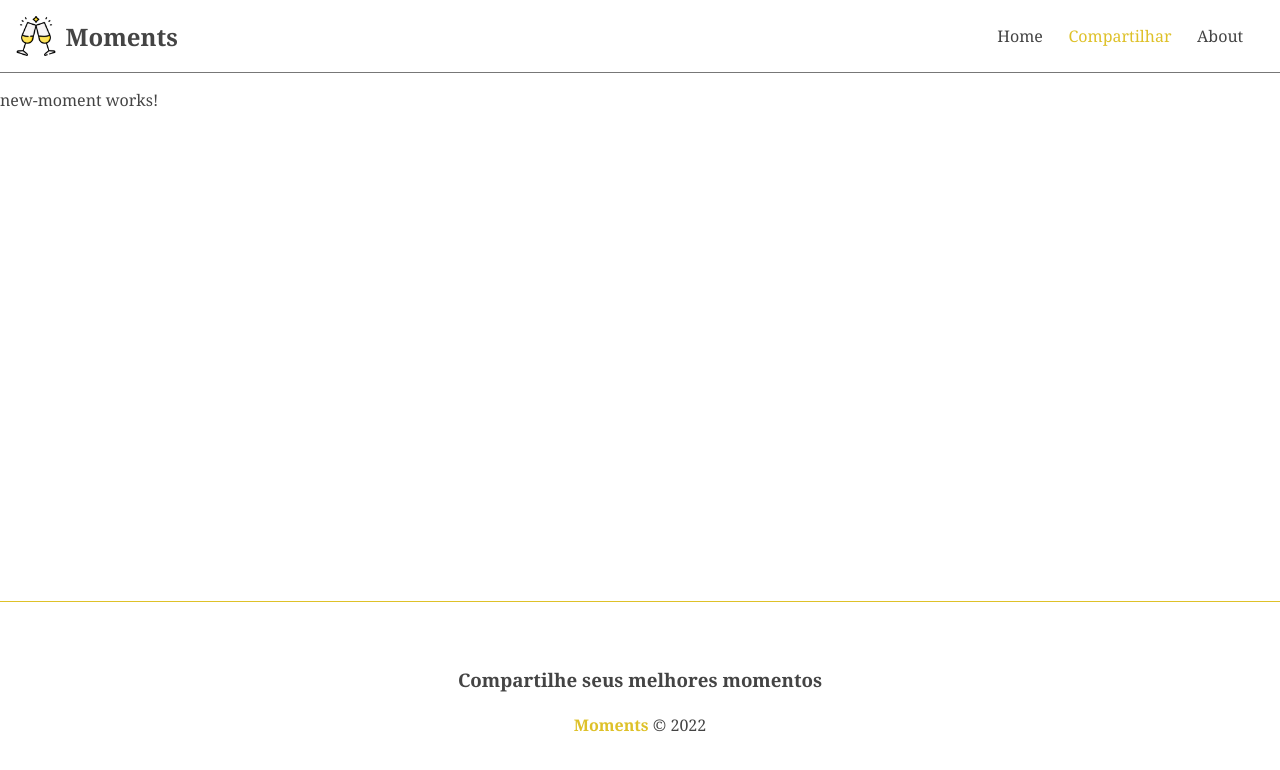
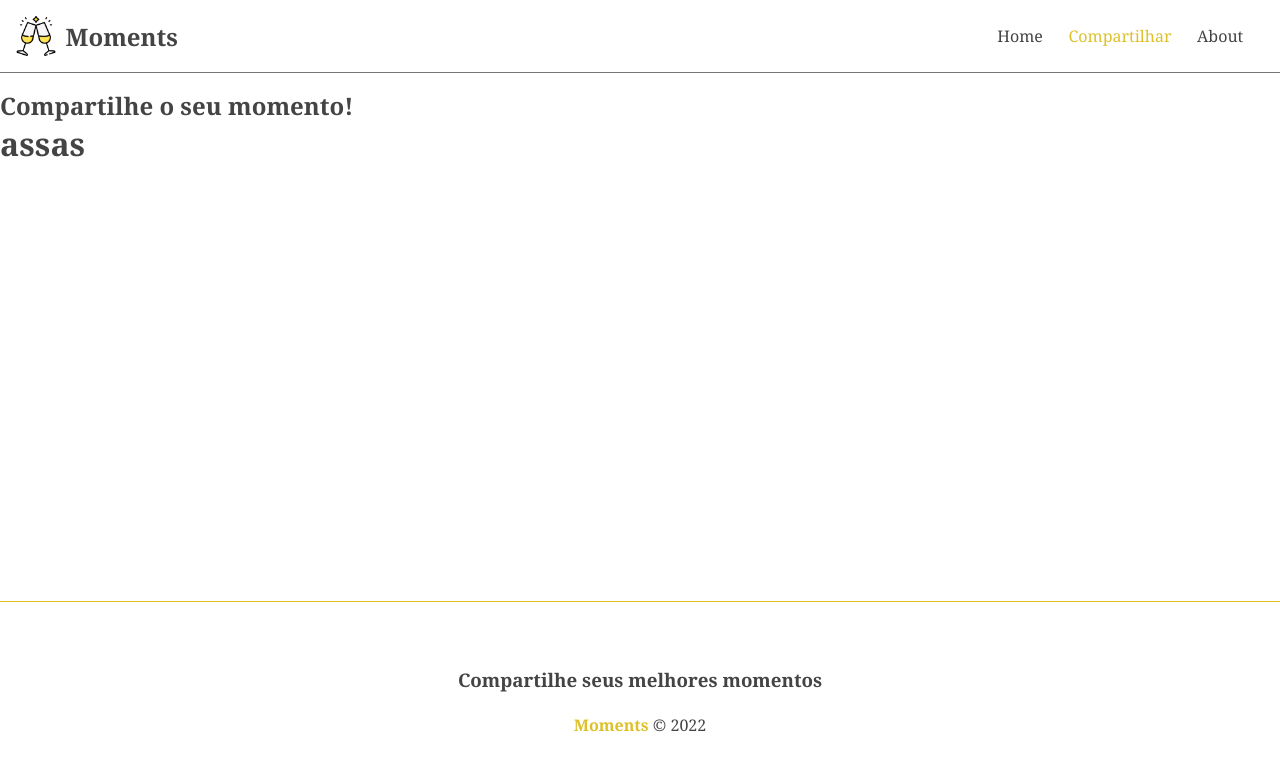
Before and after one commit to viniciusbls9/moments-angular, an Angular app: page /moments/new in a window 1280 px wide. Shown: the top 770 px of the page. Built offline with nearby package versions, Linux system fonts and the light colour scheme.

Commit message:
✨ feat: create moment form component

```diff
--- /dev/null
+++ b/src/app/components/moment-form/moment-form.component.html
@@ -0,0 +1 @@
+<h1>assas</h1>
--- /dev/null
+++ b/src/app/components/moment-form/moment-form.component.ts
@@ -0,0 +1,15 @@
+import { Component, OnInit } from '@angular/core';
+
+@Component({
+  selector: 'app-moment-form',
+  templateUrl: './moment-form.component.html',
+  styleUrls: ['./moment-form.component.css']
+})
+export class MomentFormComponent implements OnInit {
+
+  constructor() { }
+
+  ngOnInit(): void {
+  }
+
+}
--- a/src/app/components/pages/new-moment/new-moment.component.html
+++ b/src/app/components/pages/new-moment/new-moment.component.html
@@ -1 +1,2 @@
-<p>new-moment works!</p>
+<h2>Compartilhe o seu <span>momento</span>!</h2>
+<app-moment-form></app-moment-form>
```
Also changed, not shown: src/app/app.module.ts (+6 -7 lines), src/app/components/moment-form/moment-form.component.css (added), 1 other file (tests, documents, lock files or other folders).
